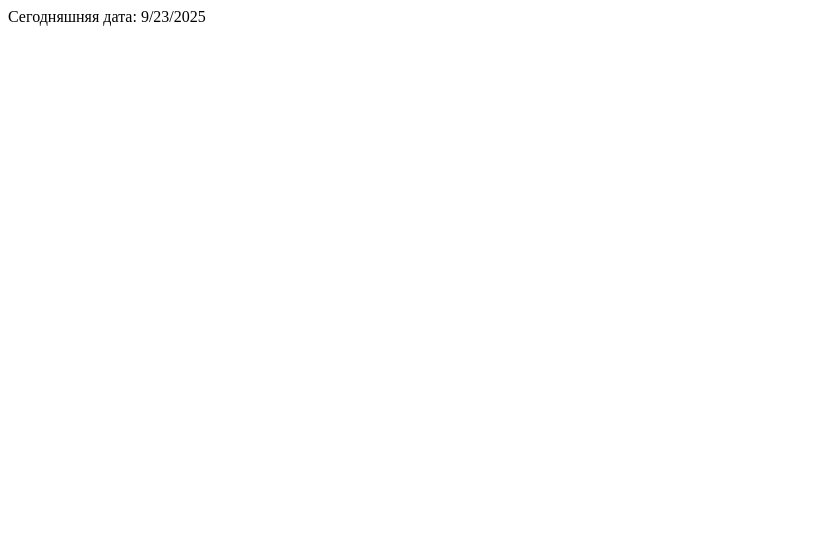
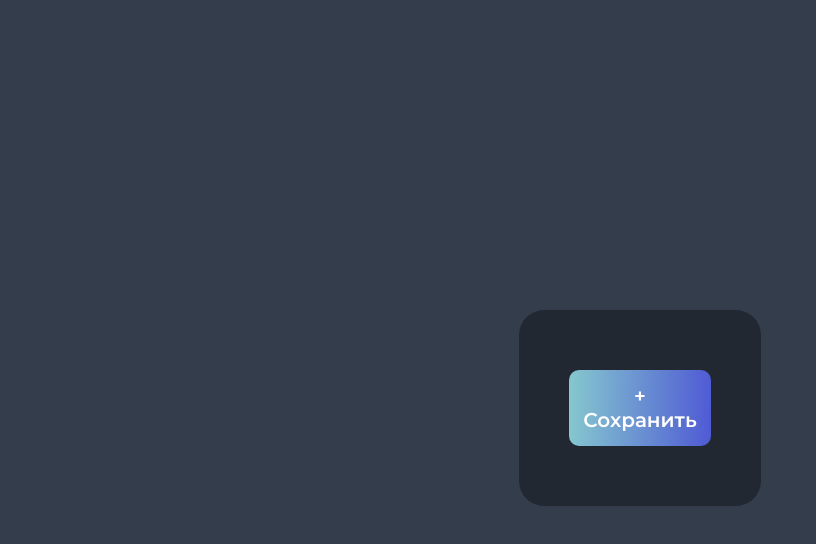
Before and after one commit to savelieva-diana/homework, a Vue app: page / in a window 1280 px wide. Shown: the top 544 px of the page, without its empty margins (0-816 px from the left). Built offline with nearby package versions, Linux system fonts and the light colour scheme.

Commit message:
Добавлены стили

```diff
--- a/index.html
+++ b/index.html
@@ -1,10 +1,16 @@
-<!doctype html>
+<!DOCTYPE html>
 <html lang="en">
   <head>
     <meta charset="UTF-8" />
     <link rel="icon" type="image/svg+xml" href="/vite.svg" />
     <meta name="viewport" content="width=device-width, initial-scale=1.0" />
     <title>Vite + Vue</title>
+    <link rel="preconnect" href="https://fonts.googleapis.com" />
+    <link rel="preconnect" href="https://fonts.gstatic.com" crossorigin />
+    <link
+      href="https://fonts.googleapis.com/css2?family=Montserrat:ital,wght@0,100..900;1,100..900&display=swap"
+      rel="stylesheet"
+    />
   </head>
   <body>
     <div id="app"></div>
--- a/package.json
+++ b/package.json
@@ -1,5 +1,5 @@
 {
-  "name": "1-basics",
+  "name": "homewirk",
   "private": true,
   "version": "0.0.0",
   "type": "module",
--- a/src/App.vue
+++ b/src/App.vue
@@ -1,7 +1,16 @@
 <script setup>
-let date = new Date().toLocaleDateString();
+import Button from "./components/Button.vue";
 </script>
 
 <template>
-  <div>Сегодняшняя дата: {{ date }}</div>
+  <main class="main">
+    <Button> <template #icon>+</template>Сохранить</Button>
+  </main>
 </template>
+<style scoped>
+.main {
+  background: var(--color-bg-main);
+  padding: 60px 50px;
+  border-radius: 25px;
+}
+</style>
--- /dev/null
+++ b/src/components/Button.vue
@@ -0,0 +1,23 @@
+<script setup></script>
+<template>
+  <button class="button">
+    <div><slot name="icon"></slot></div>
+    <slot />
+  </button>
+</template>
+<style scoped>
+.button {
+  background: var(--gradient);
+  font-family: var(--font);
+  color: var(--color-primary);
+  border: none;
+  border-radius: 10px;
+  padding: 14px;
+  font-size: 20px;
+  font-weight: 600;
+  cursor: pointer;
+}
+.button:hover {
+  background: var(--gradient-inverted);
+}
+</style>
--- a/src/style.css
+++ b/src/style.css
@@ -0,0 +1,30 @@
+:root {
+  --color-primary: #ffffff;
+  --color-bg: #343d4b;
+  --color-primary-inverted: #000000;
+  --color-bg-card: #272e37;
+  --color-bg-main: #222831;
+  --font: "Montserrat", sans-serif;
+  --gradient: linear-gradient(
+    90.8deg,
+    rgba(144, 217, 224, 0.9) 0.2%,
+    rgba(84, 96, 230, 0.9) 100%
+  );
+  --gradient-inverted: linear-gradient(
+    256.33deg,
+    rgba(144, 217, 224, 0.9) 9.04%,
+    rgba(84, 96, 230, 0.9) 92.2%
+  );
+}
+body {
+  font-synthesis: none;
+  text-rendering: optimizeLegibility;
+  -webkit-font-smoothing: antialiased;
+  -moz-osx-font-smoothing: grayscale;
+  background-color: var(--color-bg);
+  color: var(--color-primary);
+  font-family: var(--font);
+  display: grid;
+  place-items: center;
+  min-height: 100vh;
+}
```
Also changed, not shown: 1 other file (tests, documents, lock files or other folders).
